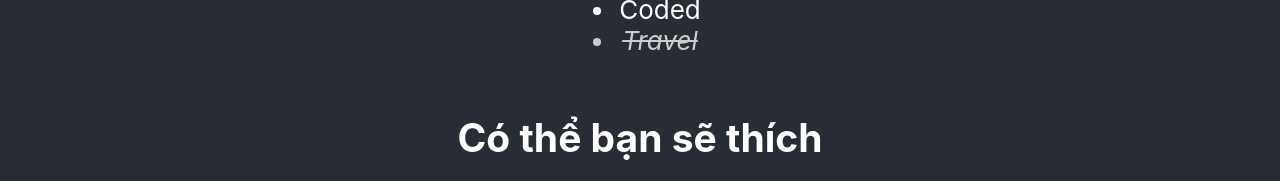
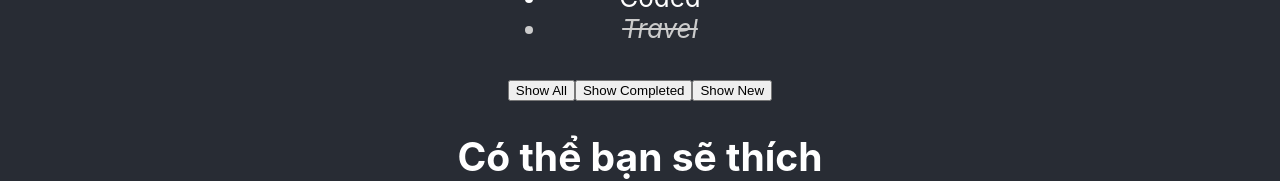
Before and after one commit to bacnh7427/learn-react-v1, a React (Create React App) app: page / in a window 1280 px wide. Shown: the part 270-451 px from the top of the page. Built offline with nearby package versions, Linux system fonts and the light colour scheme.

Commit message:
add filter

```diff
--- a/src/features/Todo/index.jsx
+++ b/src/features/Todo/index.jsx
@@ -34,7 +34,10 @@
         },
     ];
 
+
     const [todoList, setTodoList] = useState(initTodoList);
+    const [filteredStatus, setFilteredStatus] = useState('all');
+
     const handleTodoClick = (todo, idx) => {
         // clone current array to the new one
         const newTodoList = [...todoList]
@@ -50,10 +53,31 @@
         // upgrade todo list
         setTodoList(newTodoList)
     }
+
+    const handleShowAllClick = () => {
+        setFilteredStatus('all');
+    }
+
+    const handleShowNewClick = () => {
+        setFilteredStatus('new');
+    }
+
+    const handleShowCompletedClick = () => {
+        setFilteredStatus('completed')
+    }
+
+    const renderedTodoList = todoList.filter(todo => filteredStatus === 'all' || filteredStatus === todo.status);
+
     return (
         <div>
             <h3>TodoList</h3>
-            <TodoList todoList={todoList} onTodoClick={handleTodoClick}/>
+            <TodoList todoList={renderedTodoList} onTodoClick={handleTodoClick}/>
+
+            <div>
+                <button onClick={handleShowAllClick}>Show All</button>
+                <button onClick={handleShowCompletedClick}>Show Completed</button>
+                <button onClick={handleShowNewClick}>Show New</button>
+            </div>
         </div>
     );
 }
```
Also changed, not shown: 1 other file (tests, documents, lock files or other folders).
